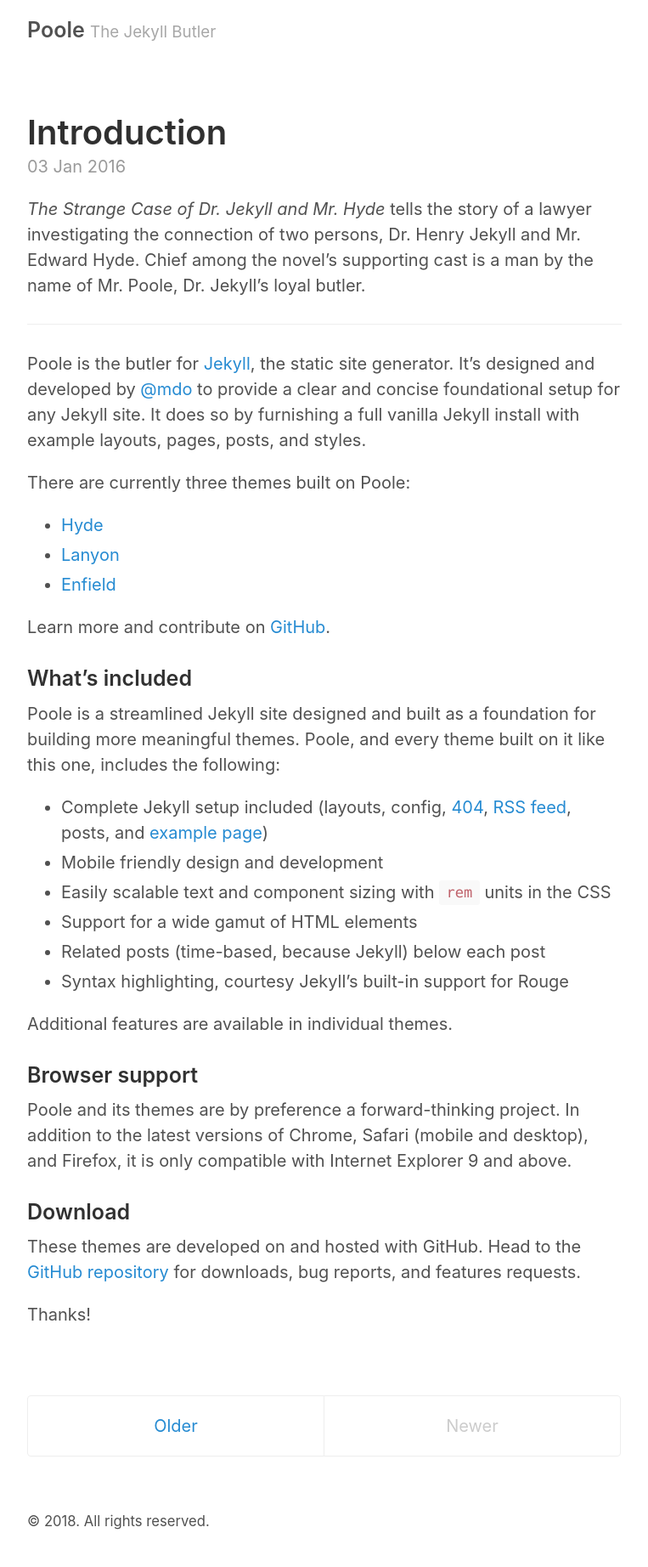
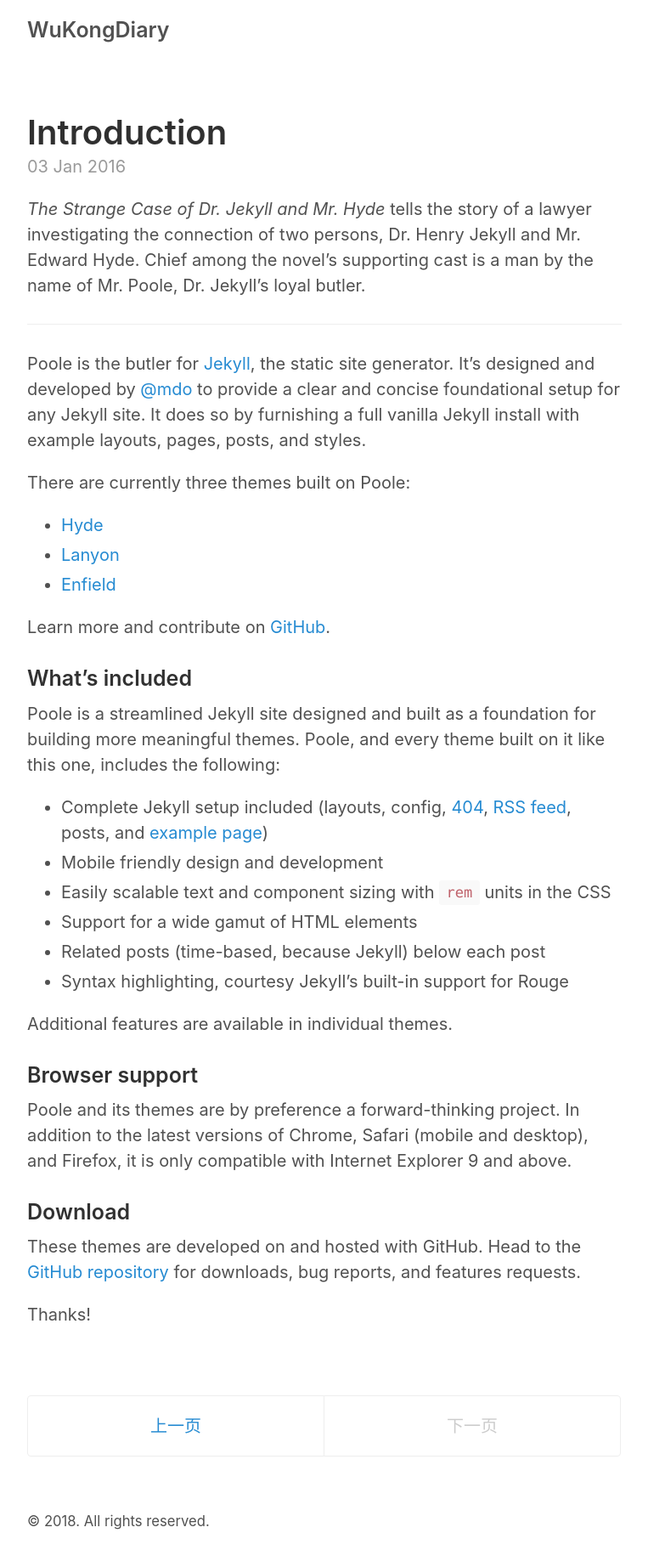
Before and after one commit to legend91325/legend91325.github.io, a Jekyll site: the page built from index.html, in a window 1280 px wide. Shown: the whole page at 85% size, without its empty margins (258-1021 px from the left). Built offline with Jekyll 4.4.1, drawn with Linux system fonts in a browser that asks for light colours; the list of posts is cut into pages by our own code.

Commit message:
poole theme update

```diff
--- a/_config.yml
+++ b/_config.yml
@@ -2,9 +2,9 @@
 permalink:           pretty
 
 # Setup
-title:               Poole
-tagline:             The Jekyll Butler
-url:                 http://getpoole.com
+title:               WuKongDiary
+tagline:             Wukong
+url:                 https://github.com/legend91325
 paginate:            1
 baseurl:             ""
 
@@ -17,14 +17,14 @@ sass:
 
 # About/contact
 author:
-  name:              Mark Otto
-  url:               https://twitter.com/mdo
-  email:             markdotto@gmail.com
+  name:              WuKong
+  url:               https://github.com/legend91325
+  email:             213dormitory@gmail.com
 
 # Custom vars
-version:             2.0.0
+version:             1.0.0
 github:
-  repo:              https://github.com/poole/poole
+  repo:              https://github.com/legend91325
 
 # Gems
 gems:
--- a/_layouts/default.html
+++ b/_layouts/default.html
@@ -3,13 +3,13 @@
 
   {% include head.html %}
 
-  <body>
+  <body class="layout-reverse">
 
     <div class="container content">
       <header class="masthead">
         <h3 class="masthead-title">
           <a href="{{ site.baseurl }}/" title="Home">{{ site.title }}</a>
-          <small>{{ site.tagline }}</small>
+          <!--<small>{{ site.tagline }}</small>-->
         </h3>
       </header>
 
--- a/index.html
+++ b/index.html
@@ -21,13 +21,13 @@ title: Home
 
 <div class="pagination">
   {% if paginator.next_page %}
-    <a class="pagination-item older" href="{{ paginator.next_page_path | prepend: site.baseurl }}">Older</a>
+    <a class="pagination-item older" href="{{ paginator.next_page_path | prepend: site.baseurl }}">上一页</a>
   {% else %}
-    <span class="pagination-item older">Older</span>
+    <span class="pagination-item older">上一页</span>
   {% endif %}
   {% if paginator.previous_page %}
-    <a class="pagination-item newer" href="{{ paginator.previous_page_path | prepend: site.baseurl }}">Newer</a>
+    <a class="pagination-item newer" href="{{ paginator.previous_page_path | prepend: site.baseurl }}">下一页</a>
   {% else %}
-    <span class="pagination-item newer">Newer</span>
+    <span class="pagination-item newer">下一页</span>
   {% endif %}
 </div>
```
Also changed, not shown: _posts/2016-01-01-whats-jekyll.md (+1 -0 lines).
